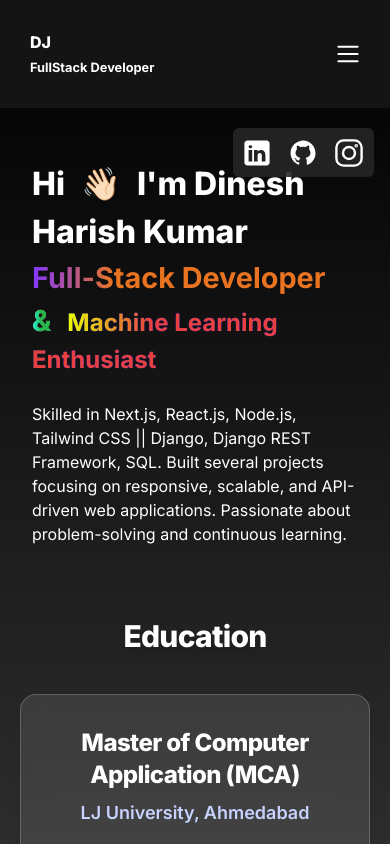
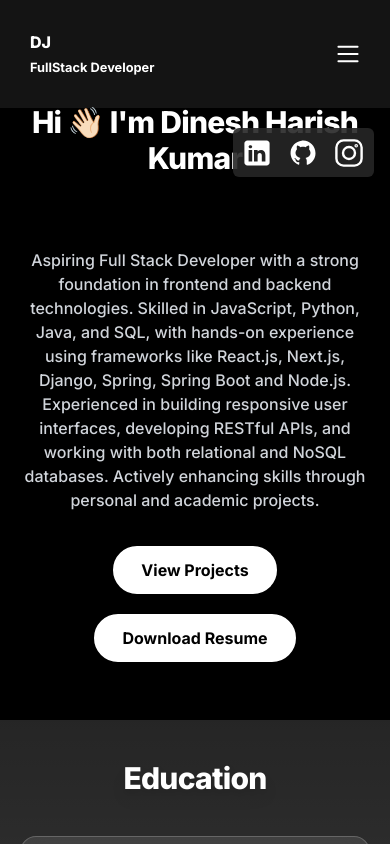
Before and after one commit to jdmkd/my-portfolio, a Next.js app: page / in a window 390 px wide. Shown: the top 844 px of the page. Built offline with nearby package versions, Linux system fonts and the light colour scheme.

Commit message:
style: refine Hero section text, spacing, and responsiveness

```diff
--- a/src/components/Hero/Hero.jsx
+++ b/src/components/Hero/Hero.jsx
@@ -1,31 +1,60 @@
-import React from 'react'
-import "../../css/styles.css"
+"use client"
+import React, { useEffect, useState } from 'react';
+import Link from 'next/link';
+
+const TITLES = [
+  'Full Stack Developer',
+  'Machine Learning Enthusiast',
+  'UI/UX Designer',
+  'Open Source Contributor',
+];
 
 const Hero = () => {
+  const [currentTitle, setCurrentTitle] = useState(0);
+
+  useEffect(() => {
+    const interval = setInterval(() => {
+      setCurrentTitle((prev) => (prev + 1) % TITLES.length);
+    }, 2200);
+    return () => clearInterval(interval);
+  }, []);
+
   return (
-    // <>
-    <section className="mx-[1rem] px-[1rem] sm:px-[4rem] mt-[10rem] mb-[2rem] lg:mt-[13rem] relative" id="home">
-        <h1 className='text-[2rem] sm:text-[3rem] md:text-[4rem] font-extrabold' >
-          Hi<span className='px-[1rem] inline-block hover:animate-wave origin-bottom transition-all cursor-pointer'>👋🏻</span>
-          I&apos;m <span className='hover:underline'>Dinesh Harish Kumar</span></h1>
-        {/* 🚀 */}
+    <section
+      className="relative flex flex-col items-center justify-center min-h-[45rem] pt-24 pb-12 px-4 sm:px-8 bg-black text-white overflow-hidden"
+      id="home"
+    >
+      <div className="relative z-10 flex flex-col items-center text-center max-w-5xl w-full">
+        <h1 className="text-3xl sm:text-5xl md:text-6xl font-extrabold mb-4 tracking-tight">
+          Hi <span className="inline-block">👋🏻</span> I&apos;m <span className="underline decoration-black decoration-4">Dinesh Harish Kumar</span>
+        </h1>
+        <div className="h-12 sm:h-16 flex items-center justify-center mb-2">
+          <span className="text-xl sm:text-3xl md:text-4xl font-extrabold text-black transition-all duration-700 ease-in-out block min-w-[220px]">
+            {TITLES[currentTitle]}
+          </span>
+        </div>
+        <p className="text-base sm:text-lg md:text-xl text-gray-300 mb-8 px-2 font-medium">
+          Aspiring Full Stack Developer with a strong foundation in frontend and backend technologies. Skilled in JavaScript, Python, Java,
+          and SQL, with hands-on experience using frameworks like React.js, Next.js, Django, Spring, Spring Boot and Node.js. Experienced
+          in building responsive user interfaces, developing RESTful APIs, and working with both relational and NoSQL databases. Actively
+          enhancing skills through personal and academic projects.
+        </p>
+        <div className="flex flex-col sm:flex-row gap-4 justify-center">
+          <Link href="projects" scroll={false}>
+            <button className="px-7 py-3 rounded-full bg-white text-black font-bold border-2 border-black hover:bg-gray-400 hover:text-black transition-all duration-200">
+              View Projects
+            </button>
+          </Link>
+          <Link href="/Dinesh_kumar_resume.pdf" target="_blank" rel="noopener noreferrer">
+            <button className="px-7 py-3 rounded-full bg-white text-black font-bold border-2 border-black hover:bg-gray-400 hover:text-black transition-all duration-200">
+              Download Resume
+            </button>
+          </Link>
+        </div>
+      </div>
 
-        <h1 className='t-gradient1 text-[1.8rem] sm:text-[2.3rem] md:text-[2.8rem] transition-transform font-bold' data-text="">Full-Stack Developer </h1>
-        <h1 className="t-gradient5 text-[1.5rem] sm:text-[2.3rem] md:text-[2.8rem]" data-text="">
-          <span className='t-gradient2 text-[1.8rem] sm:text-[2.3rem] md:text-[2.8rem] pr-4 transition-transform font-bold'>
-            &
-          </span>
-          <span className='t-gradient4 text-[1.5rem] sm:text-[2.3rem] md:text-[2.8rem] transition-transform font-bold  hover:underline'>
-              Machine Learning Enthusiast
-          </span>
-        </h1>
-        <h3 className="pt-[1.5rem] text-[1rem] sm:text-[1.3rem] md:text-[1.5rem] transition-transform font-normal" data-text="">
-              Skilled in Next.js, React.js, Node.js, Tailwind CSS || Django, Django REST Framework, SQL. Built several projects focusing on responsive, scalable, and API-driven web applications. Passionate about problem-solving and continuous learning.
+    </section>
+  );
+};
 
-        </h3>
-    </section>
-    // </>
-  )
-}
-
-export default Hero
+export default Hero;
```
